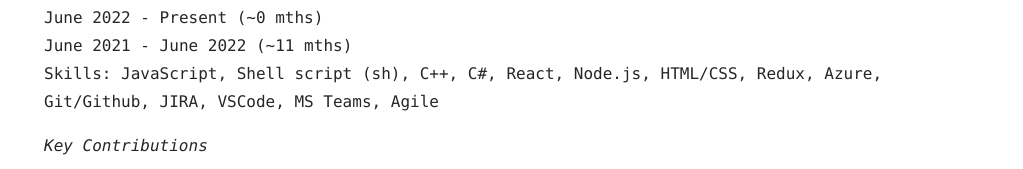
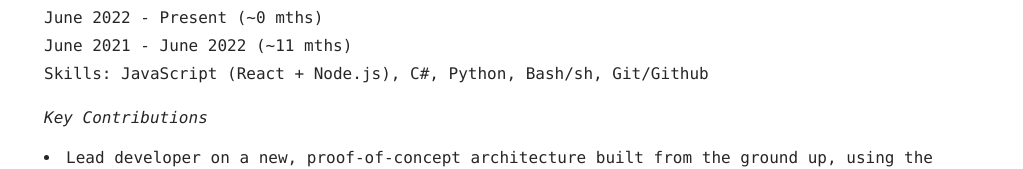
Before and after one commit to DevinKott/website-m9, a React (Create React App) app: page / in a window 1280 px wide. Shown: the part 530-699 px from the top of the page, without its empty margins (128-1151 px from the left). Built offline with nearby package versions, Linux system fonts and the light colour scheme.

Commit message:
Put up-to-date skills

```diff
--- a/src/App.js
+++ b/src/App.js
@@ -94,7 +94,15 @@ function App() {
                             },
                         ]
                     }
-                    skills={['JavaScript', 'Shell script (sh)', 'C++', 'C#', 'React', 'Node.js', 'HTML/CSS', 'Redux', 'Azure', 'Git/Github', 'JIRA', 'VSCode', 'MS Teams', 'Agile']}
+                    skills={
+                        [
+                            'JavaScript (React + Node.js)',
+                            'C#',
+                            'Python',
+                            'Bash/sh',
+                            'Git/Github',
+                        ]
+                    }
                     keyPoints={
                         [
                             "Lead developer on a new, proof-of-concept architecture built from the ground up, using the latest technologies to achieve advantages over legacy software and procedures.",
```
